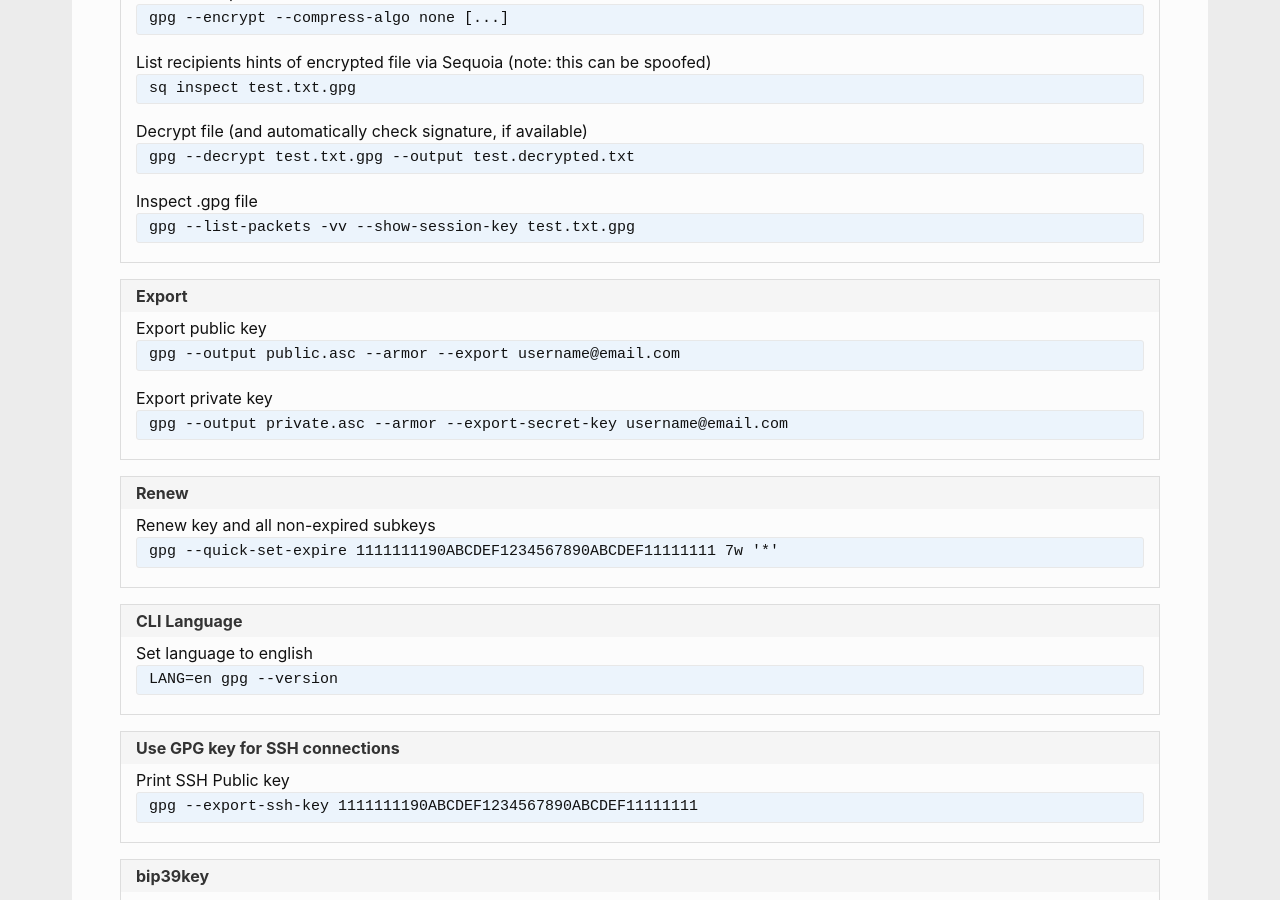
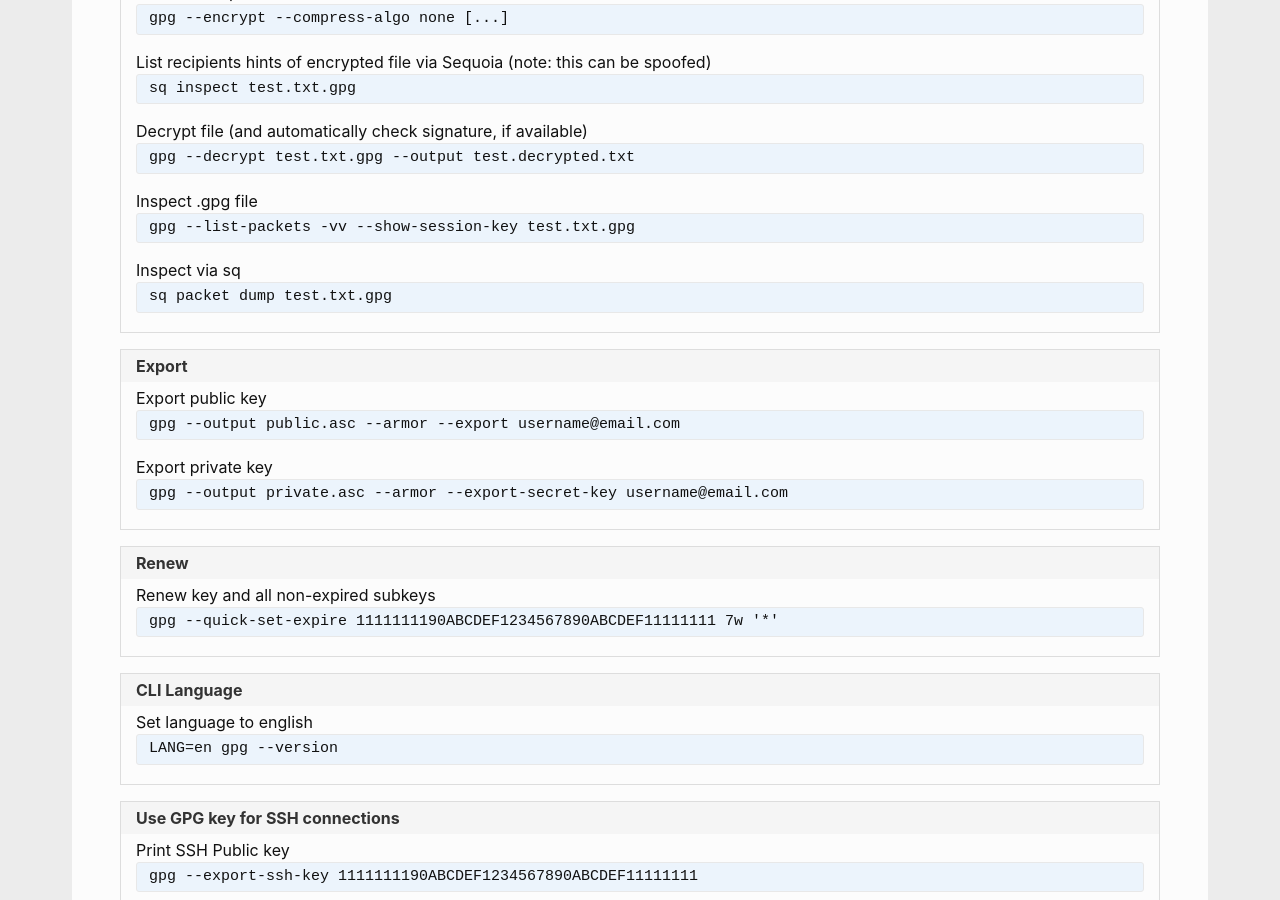
Before and after one commit to andreas-mausch/cheatsheets, a Jekyll site: the page built from _cheatsheets/gpg.md, in a window 1280 px wide and 900 px high, scrolled down 1246 px. Built offline with Jekyll 4.4.1, drawn with Linux system fonts in a browser that asks for light colours.

Commit message:
sq packet dump

```diff
--- a/_cheatsheets/gpg.md
+++ b/_cheatsheets/gpg.md
@@ -27,6 +27,7 @@ section:
       "List recipients hints of encrypted file via Sequoia (note: this can be spoofed)": sq inspect test.txt.gpg
       Decrypt file (and automatically check signature, if available): gpg --decrypt test.txt.gpg --output test.decrypted.txt
       Inspect .gpg file: gpg --list-packets -vv --show-session-key test.txt.gpg
+      Inspect via sq: sq packet dump test.txt.gpg
   - name: Export
     commands:
       Export public key: gpg --output public.asc --armor --export username@email.com
```
